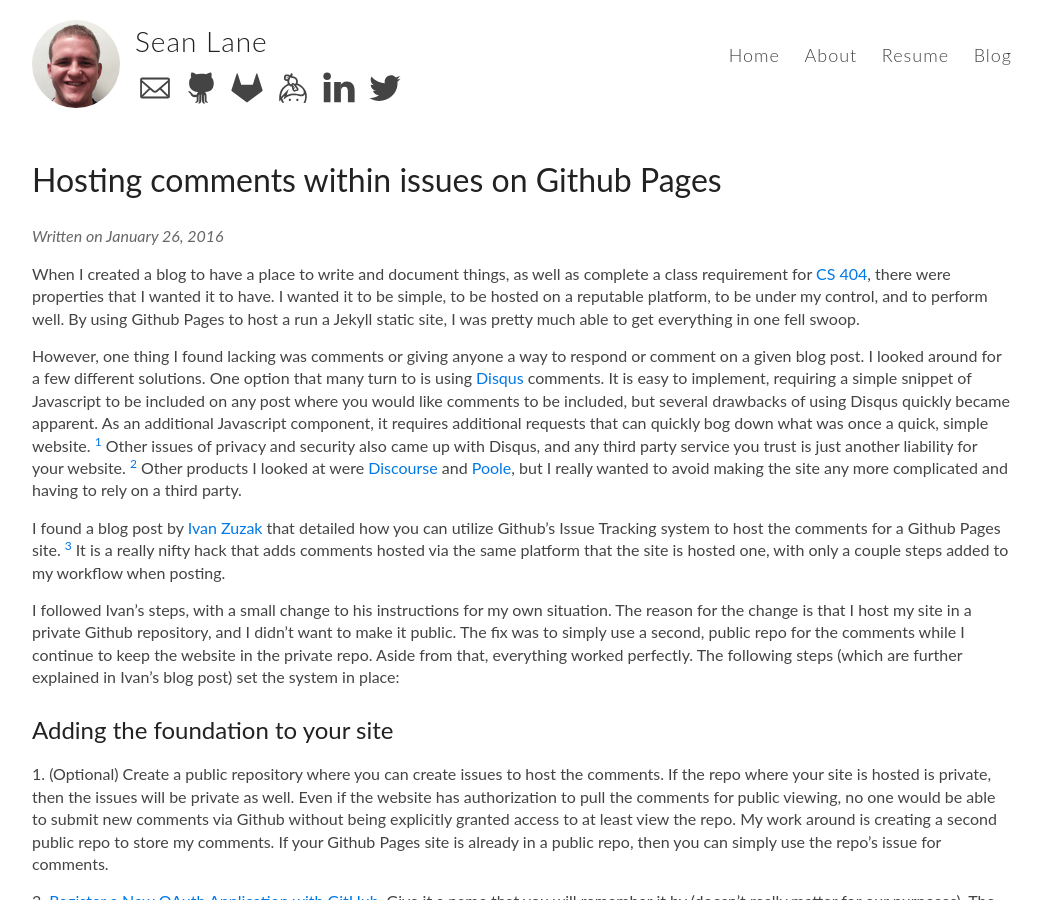
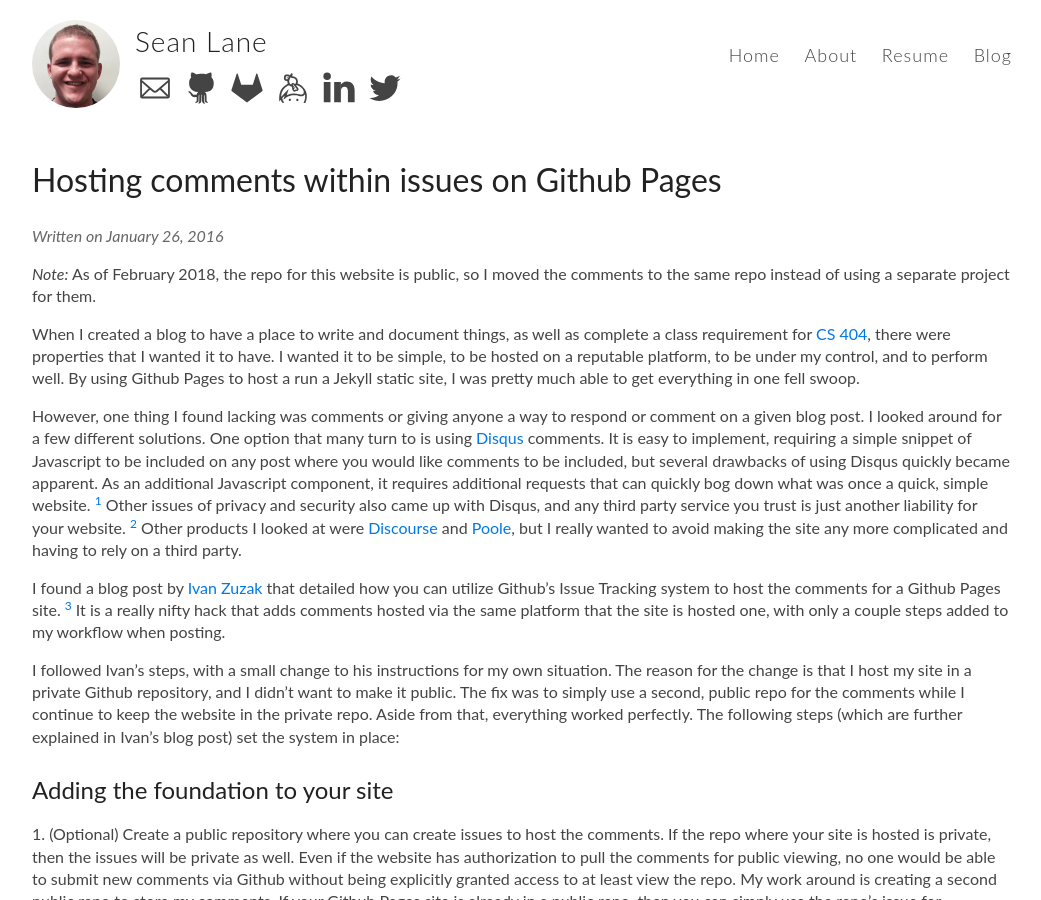
Before and after one commit to seanlane/seanlane.github.io, a Jekyll site: the page built from _posts/2016/2016-01-26-Hosting_comments_within_issues_on_Github_Pages.md, in a window 1280 px wide and 900 px high. Shown: the whole window, without its empty margins (118-1159 px from the left). Built offline with Jekyll 4.4.1, drawn with Linux system fonts in a browser that asks for light colours; nearby versions of some CDN libraries; some of the changed lines change nothing that is shown.

Commit message:
Add some updates with moving the site

```diff
--- a/_config.yml
+++ b/_config.yml
@@ -53,6 +53,11 @@
 # and NOT your User repository (http://yourusername.github.io)
 # then add in the baseurl here, like this: "/repository-name"
 baseurl: ""
+
+# If using GitHub to host comments (as described in
+# http://sean.lane.sh/blog/2016/Hosting_comments_within_issues_on_Github_Pages)
+# set this value to the GitHub user and project (for example seanlane/seanlane.github.io)
+comments_uri: seanlane/seanlane.github.io
 
 # Options for paginate
 paginate: 10
--- a/_includes/comments.html
+++ b/_includes/comments.html
@@ -1,7 +1,8 @@
 <div id="comments">
         <h2>Comments</h2>
         <div id="header">
-            To leave a comment, visit <a href="https://github.com/seanlane/seanlane-comments/issues/{{page.commentIssueId}}"> this post's issue page on GitHub.</a> A GitHub account is required, since I <a href="{{ site.baseurl }}/blog/2016/Hosting_comments_within_issues_on_Github_Pages">host this site's comments on GitHub.</a>
+            To leave a comment, visit <a href="https://github.com/{{ste.comments_uri}}/issues/{{page.commentIssueId}}"> this post's issue page on GitHub.</a>
+            A GitHub account is required, since I <a href="{{ site.baseurl }}/blog/2016/Hosting_comments_within_issues_on_Github_Pages">host this site's comments on GitHub.</a>
         <div>
     </div>
     <script type="text/javascript" src="https://ajax.googleapis.com/ajax/libs/jquery/1/jquery.min.js"></script>
@@ -12,7 +13,7 @@
             for (var i=0; i < data.length; i++) {
                 var cuser = data[i].user.login;
                 var cuserlink = "https://www.github.com/" + data[i].user.login;
-                var clink = "https://github.com/seanlane/seanlane-comments/issues/{{page.commentIssueId}}#issuecomment-" +
+                var clink = "https://github.com/{{ste.comments_uri}}/issues/{{page.commentIssueId}}#issuecomment-" +
                     data[i].url.substring(data[i].url.lastIndexOf("/") + 1);
                 var cbody = data[i].body_html;
                 var cavatarlink = data[i].user.avatar_url;
@@ -26,7 +27,7 @@
             }
         }
 
-        $.ajax("https://api.github.com/repos/seanlane/seanlane-comments/issues/{{page.commentIssueId}}/comments", {
+        $.ajax("https://api.github.com/repos/{{ste.comments_uri}}/issues/{{page.commentIssueId}}/comments", {
             headers: {Accept: "application/vnd.github.full+json"},
             success: function(msg){
                 loadComments(msg);
--- a/_posts/2016/2016-01-26-Hosting_comments_within_issues_on_Github_Pages.md
+++ b/_posts/2016/2016-01-26-Hosting_comments_within_issues_on_Github_Pages.md
@@ -4,6 +4,8 @@
 commentIssueId: 1
 tags: github pages, comments, jekyll
 ---
+
+_Note:_ As of February 2018, the repo for this website is public, so I moved the comments to the same repo instead of using a separate project for them.
 
 When I created a blog to have a place to write and document things, as well as complete a class requirement for [CS 404](https://cs.byu.edu/course/cs-404), there were properties that I wanted it to have. I wanted it to be simple, to be hosted on a reputable platform, to be under my control, and to perform well. By using Github Pages to host a run a Jekyll static site, I was pretty much able to get everything in one fell swoop.
 
```
Also changed, not shown: README.md.
